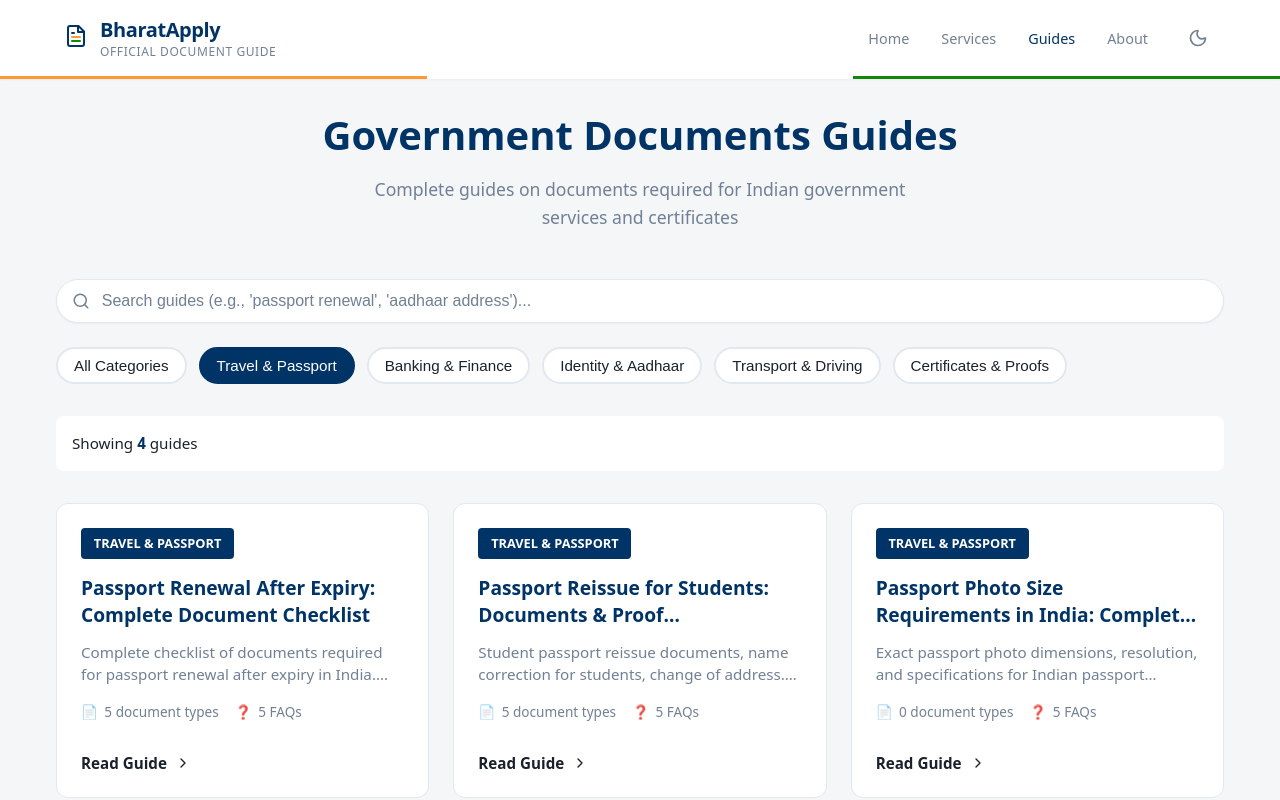
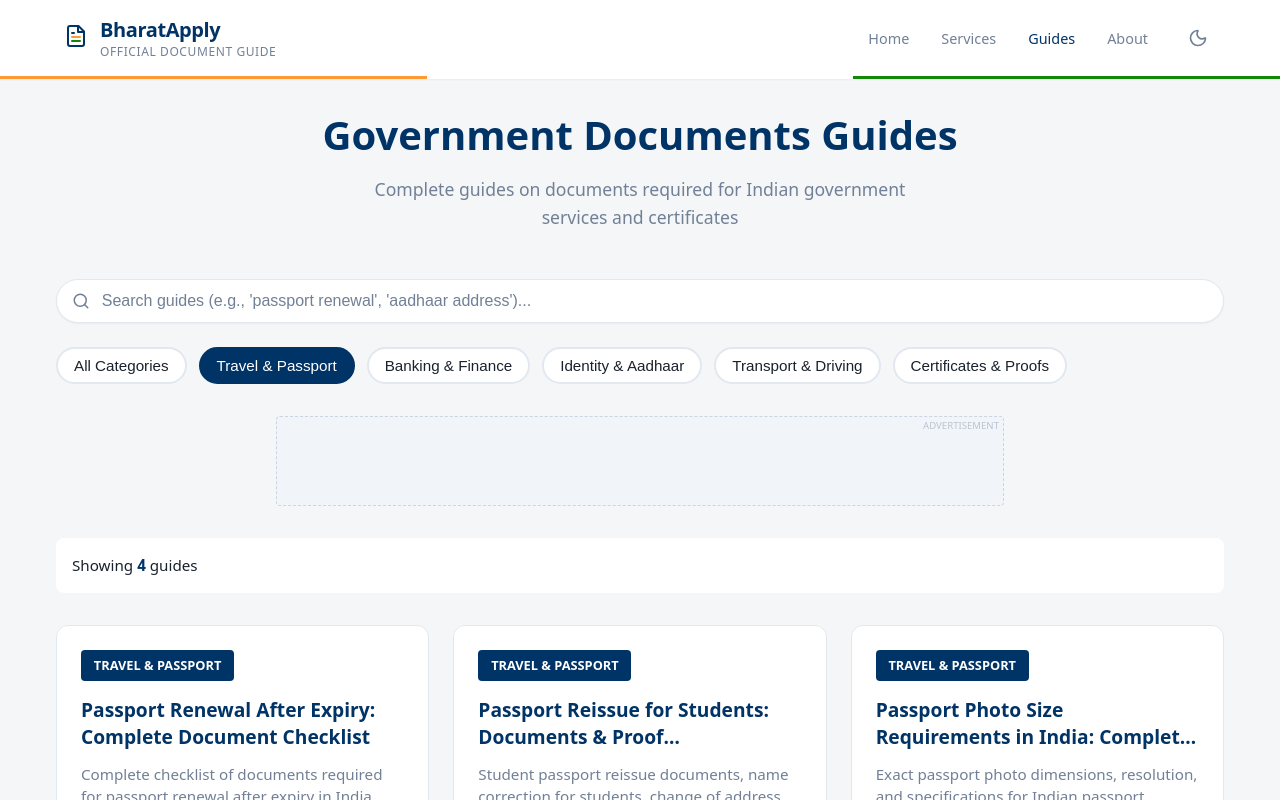
Before and after one commit to gargarnav/GovDocuments, a React (Vite) app: page /guides in a window 1280 px wide. Both pictures are taken after a click on the button "Travel & Passport". Built offline with nearby package versions, Linux system fonts and the light colour scheme.

Commit message:
Reduced the size of the footer and changed its colour + added more ad containers

```diff
--- a/src/App.css
+++ b/src/App.css
@@ -258,39 +258,45 @@
 
 /* Footer Styles Refactored */
 /* Footer Styles Refactored */
+/* Footer Styles Refactored */
 .footer {
     width: 100%;
     margin-top: auto;
-    background-color: var(--color-primary);
-    /* Default Light Mode: Deep Blue */
-    color: rgba(255, 255, 255, 0.9);
+    background-color: #0f172a;
+    /* Slate 900 - Always Dark */
+    color: rgba(255, 255, 255, 0.8);
     border-top: 1px solid rgba(255, 255, 255, 0.1);
     transition: background-color 0.3s ease;
+    padding: 1.5rem 0;
+    /* Reduced padding */
 }
 
 .footer-content {
     display: flex;
     flex-direction: column;
-    gap: 2rem;
+    gap: 1rem;
+    /* Reduced gap */
     align-items: center;
-    padding: 3rem 1.5rem;
+    padding: 0 1.5rem;
     max-width: 1200px;
     margin: 0 auto;
 }
 
 .footer-links {
     display: flex;
-    gap: 1.5rem;
+    gap: 1rem;
+    /* Reduced gap */
     flex-wrap: wrap;
     justify-content: center;
     max-width: 800px;
 }
 
 .footer-links a {
-    color: rgba(255, 255, 255, 0.9);
+    color: rgba(255, 255, 255, 0.7);
     text-decoration: none;
     font-weight: 500;
-    font-size: 0.95rem;
+    font-size: 0.85rem;
+    /* Smaller font */
     transition: color 0.2s;
 }
 
@@ -301,38 +307,41 @@
 
 .social-links {
     display: flex;
-    gap: 1rem;
+    gap: 0.75rem;
 }
 
 .trust-section {
     max-width: 700px;
     text-align: center;
-    padding-top: 1.5rem;
+    padding-top: 1rem;
+    /* Reduced padding */
     border-top: 1px solid rgba(255, 255, 255, 0.1);
 }
 
 .footer-disclaimer {
-    font-size: 0.85rem;
-    color: rgba(255, 255, 255, 0.7);
-    margin-bottom: 1rem;
-    line-height: 1.6;
+    font-size: 0.75rem;
+    /* Smaller font */
+    color: rgba(255, 255, 255, 0.5);
+    margin-bottom: 0.5rem;
+    line-height: 1.4;
 }
 
 .footer-disclaimer strong {
-    color: rgba(255, 255, 255, 0.9);
+    color: rgba(255, 255, 255, 0.7);
 }
 
 .official-portals {
-    font-size: 0.8rem;
-    color: rgba(255, 255, 255, 0.7);
+    font-size: 0.75rem;
+    /* Smaller font */
+    color: rgba(255, 255, 255, 0.5);
     margin-bottom: 0;
 }
 
 .official-portals a {
     margin-left: 0.5rem;
-    color: rgba(255, 255, 255, 0.9);
+    color: rgba(255, 255, 255, 0.7);
     text-decoration: none;
-    border-bottom: 1px dotted rgba(255, 255, 255, 0.5);
+    border-bottom: 1px dotted rgba(255, 255, 255, 0.3);
 }
 
 .official-portals a:hover {
@@ -341,43 +350,44 @@
 }
 
 .copyright {
-    font-size: 0.85rem;
-    color: rgba(255, 255, 255, 0.6);
+    font-size: 0.75rem;
+    color: rgba(255, 255, 255, 0.4);
     margin: 0;
 }
 
 /* Dark Mode Specific Overrides for Footer */
+/* Footer stays dark even in dark mode to distinguish it */
 [data-theme='dark'] .footer {
-    background-color: var(--color-surface);
-    /* Dark Mode: Dark Grey */
-    border-top: 1px solid var(--color-border);
+    background-color: #020617;
+    /* Even darker slate for dark mode */
+    border-top: 1px solid rgba(255, 255, 255, 0.05);
 }
 
 [data-theme='dark'] .footer-links a {
-    color: var(--color-text-muted);
+    color: rgba(255, 255, 255, 0.6);
 }
 
 [data-theme='dark'] .footer-links a:hover {
-    color: var(--color-primary);
+    color: white;
 }
 
 [data-theme='dark'] .trust-section {
-    border-top-color: var(--color-border);
+    border-top-color: rgba(255, 255, 255, 0.05);
 }
 
 [data-theme='dark'] .footer-disclaimer,
 [data-theme='dark'] .official-portals,
 [data-theme='dark'] .copyright {
-    color: var(--color-text-muted);
+    color: rgba(255, 255, 255, 0.4);
 }
 
 [data-theme='dark'] .footer-disclaimer strong {
-    color: var(--color-text-main);
+    color: rgba(255, 255, 255, 0.6);
 }
 
 [data-theme='dark'] .official-portals a {
-    color: var(--color-primary);
-    border-bottom-color: var(--color-primary);
+    color: rgba(255, 255, 255, 0.6);
+    border-bottom-color: rgba(255, 255, 255, 0.2);
 }
 
 .guides-link-btn {
--- a/src/App.jsx
+++ b/src/App.jsx
@@ -14,6 +14,7 @@ const Home = lazy(() => import('./Home').then(module => ({ default: module.Home
 const About = lazy(() => import('./components/About').then(module => ({ default: module.About })));
 const GuidesIndex = lazy(() => import('./components/GuidesIndex'));
 const GuidePage = lazy(() => import('./components/GuidePage'));
+import { DelayedAd } from './components/DelayedAd';
 
 const Loading = () => (
   <div style={{
--- a/src/Home.jsx
+++ b/src/Home.jsx
@@ -141,6 +141,7 @@ export function Home() {
                 </div>
                 <Hero searchTerm={searchTerm} onSearchChange={setSearchTerm} />
 
+                <DelayedAd />
 
                 <div className="content-container">
                     {/* Interior Linking Section for SEO */}
--- a/src/components/About.jsx
+++ b/src/components/About.jsx
@@ -1,5 +1,6 @@
 import { SEOHead } from './SEOHead';
 import { Footer } from './Footer';
+import { DelayedAd } from './DelayedAd';
 import { Link } from 'react-router-dom';
 import { organizationSchema, articleSchema } from '../utils/seoSchemas';
 import { pageMetadata, lastUpdatedDate } from '../utils/pageMetadata';
@@ -114,8 +115,9 @@ export function About() {
                         While we strive for accuracy, official rules may change. Please always verify with the respective official government portals like <a href="https://uidai.gov.in" target="_blank" rel="nofollow">uidai.gov.in</a>, <a href="https://passportindia.gov.in" target="_blank" rel="nofollow">passportindia.gov.in</a>, or <a href="https://incometax.gov.in" target="_blank" rel="nofollow">incometax.gov.in</a>.
                     </p>
                 </section>
+                <DelayedAd />
             </div>
             <Footer />
-        </div>
+        </div >
     );
 }
--- /dev/null
+++ b/src/components/DelayedAd.jsx
@@ -0,0 +1,51 @@
+import React, { useState, useEffect } from 'react';
+
+export function DelayedAd({ delay = 3000, style = {}, className = '' }) {
+    const [isVisible, setIsVisible] = useState(false);
+
+    useEffect(() => {
+        const timer = setTimeout(() => {
+            setIsVisible(true);
+        }, delay);
+
+        return () => clearTimeout(timer);
+    }, [delay]);
+
+    if (!isVisible) {
+        // Return a placeholder or null depending on layout needs.
+        // Returning a placeholder with min-height prevents layout shifts when it pops in.
+        return <div aria-hidden="true" style={{ minHeight: '100px', ...style }} className={`delayed-ad-placeholder ${className}`}></div>;
+    }
+
+    return (
+        <div
+            className={`ad-container fade-in ${className}`}
+            style={{
+                opacity: 0,
+                animation: 'fadeIn 0.5s ease forwards',
+                margin: '2rem auto',
+                maxWidth: '728px',
+                minHeight: '90px',
+                display: 'flex',
+                alignItems: 'center',
+                justifyContent: 'center',
+                backgroundColor: '#f1f5f9',
+                border: '1px dashed #cbd5e1',
+                color: '#94a3b8',
+                fontSize: '0.875rem',
+                ...style
+            }}
+        >
+            <div className="ad-label">Advertisement</div>
+            <ins className="adsbygoogle"
+                style={{ display: 'block', width: '100%', height: '100%' }}
+                data-ad-client="ca-pub-8431329527460254"
+                data-ad-slot="auto"
+                data-ad-format="auto"
+                data-full-width-responsive="true"></ins>
+            <script>
+                (adsbygoogle = window.adsbygoogle || []).push({ });
+            </script>
+        </div>
+    );
+}
--- a/src/components/GuidePage.jsx
+++ b/src/components/GuidePage.jsx
@@ -5,6 +5,7 @@ import { guidePages } from '../data/guidePages';
 import { breadcrumbSchema as createBreadcrumbSchema, faqSchema as createFaqSchema } from '../utils/seoSchemas';
 import { SEOHead } from './SEOHead';
 import { Footer } from './Footer';
+import { DelayedAd } from './DelayedAd';
 import '../styles/GuidePage.css';
 
 export default function GuidePage() {
@@ -197,6 +198,8 @@ export default function GuidePage() {
                 before submission. BharatApply.online is not affiliated with the Government of India.
               </p>
             </div>
+
+            <DelayedAd />
           </article>
         </div>
         <Footer />
--- a/src/components/GuidesIndex.jsx
+++ b/src/components/GuidesIndex.jsx
@@ -6,6 +6,7 @@ import { SEOHead } from './SEOHead';
 import { Footer } from './Footer';
 import { breadcrumbSchema as createBreadcrumbSchema } from '../utils/seoSchemas';
 import '../styles/GuidesIndex.css';
+import { DelayedAd } from './DelayedAd';
 
 const CATEGORY_DISPLAY = {
   travel: { label: 'Travel & Passport', icon: '✈️' },
@@ -99,6 +100,8 @@ export default function GuidesIndex() {
               ))}
             </div>
           </div>
+
+          <DelayedAd />
 
           {/* Results Count */}
           <div className="results-info">
```
